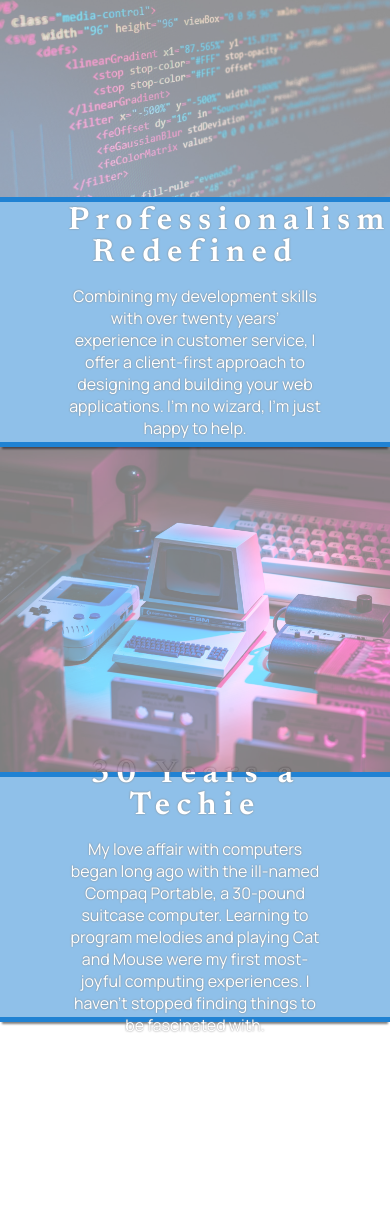
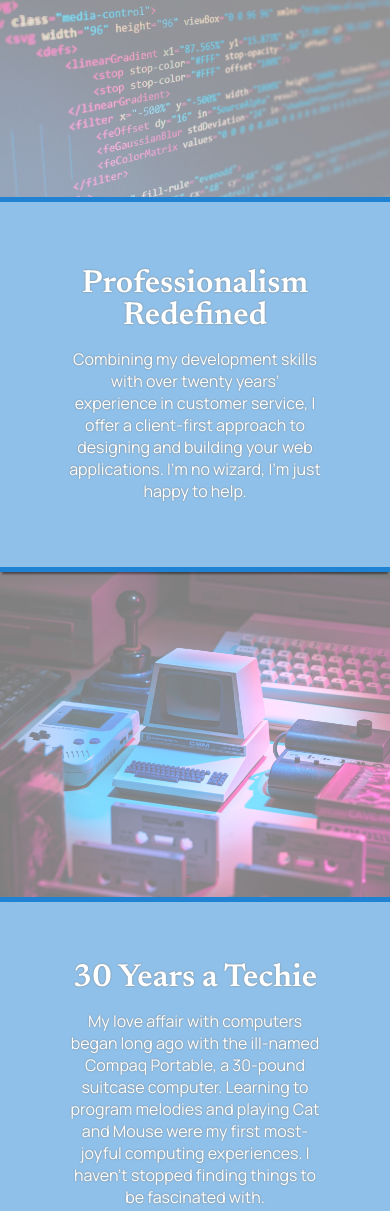
Before and after one commit to guy-lorshbaugh/portfolio-static-v1, a plain HTML site: page index.html in a window 390 px wide. Shown: the part 678-1889 px from the top of the page. Drawn offline with Linux system fonts and the light colour scheme.

Commit message:
added blurb media queries

```diff
--- a/index.html
+++ b/index.html
@@ -59,7 +59,7 @@
             <article class="blurb last-blurb">
                 <h2 class="serif">Proud Portlander</h2>
                 <p class="sans-serif">Based in one of the most beautiful regions of the United States, I draw inspiration from my diverse surroundings everyday.</p>
-                <p class="sans-serif">Please browse the menu on the left of the page to find out more about me. To contact me for even more information, reach out at<br><a href="mailto:guy.lorshbaugh@gmail.com?subject=Request For Info">guy.lorshbaugh@gmail.com</a></p>
+                <p class="sans-serif">Please browse the menu on the left of the page to find out more about me. To contact me for even more information, reach out at<a href="mailto:guy.lorshbaugh@gmail.com?subject=Request For Info">guy.lorshbaugh@gmail.com</a></p>
             </article>
         </main>
     </body>
--- a/resources/css/style.css
+++ b/resources/css/style.css
@@ -226,3 +226,13 @@ a:hover {
 .last-blurb {
     border-bottom: none;
 }
+
+@media only screen and (max-width: 768px) {
+    .blurb {
+        width: 100%;
+        height: 375px;
+    }
+    .blurb h2 {
+        letter-spacing: normal;
+    }
+}
```
